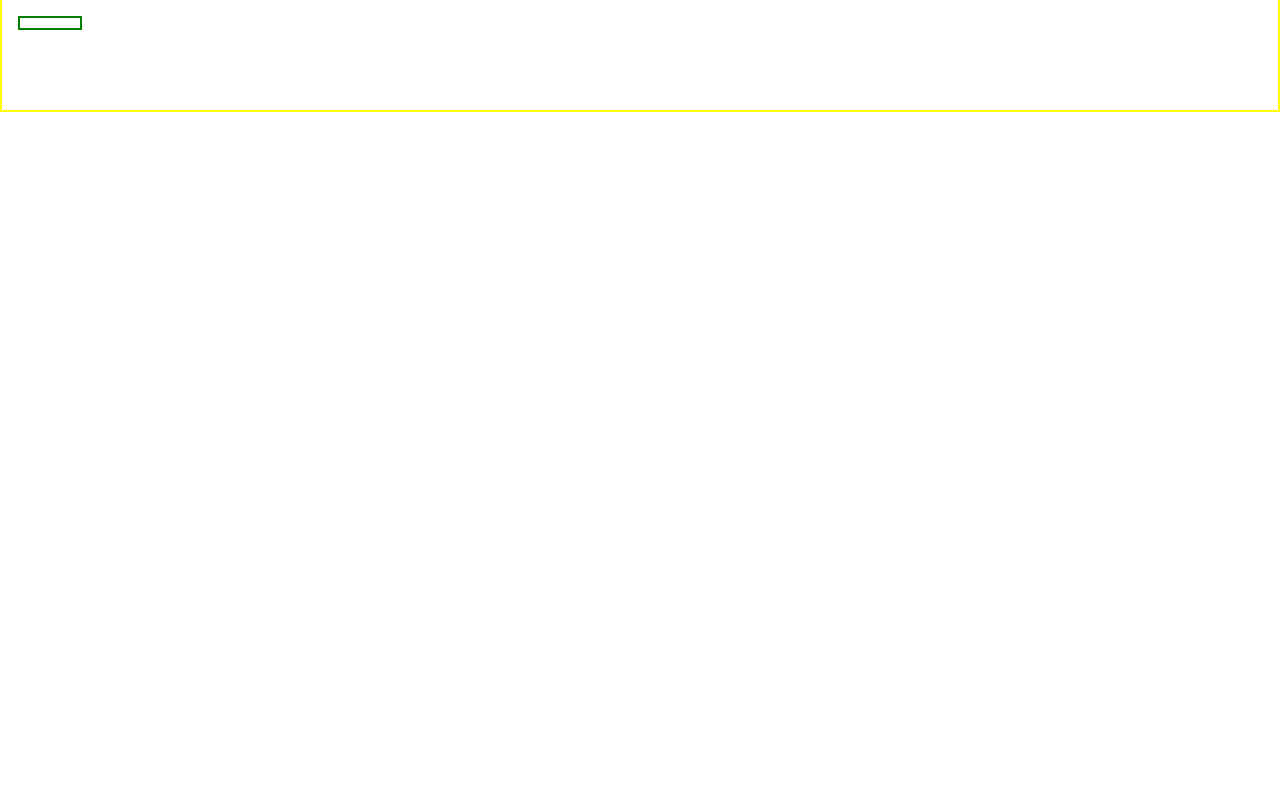
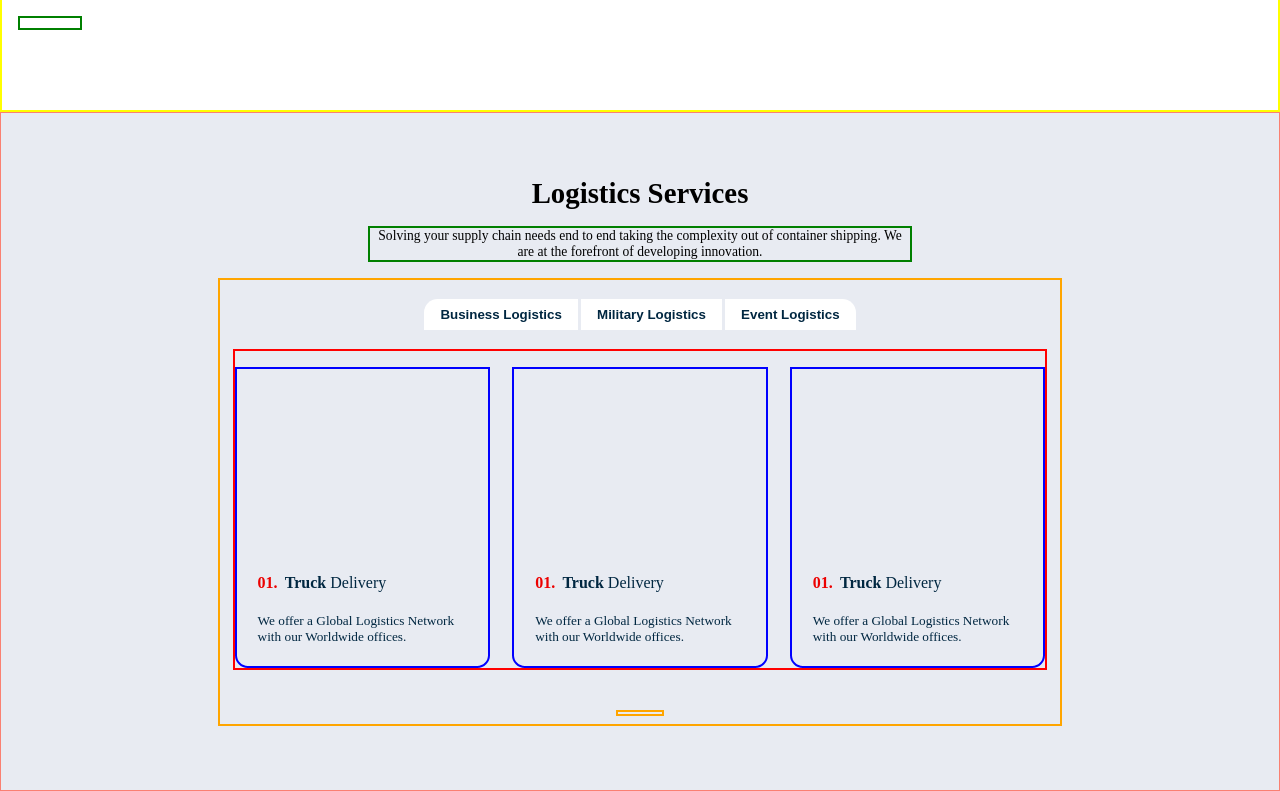
Before and after one commit to tracemycodes/fullstack_logistics_service_webapp, a React (Create React App) app: page / in a window 1280 px wide. Shown: the part 1156-1947 px from the top of the page. Before the commit the page ends 1268 px from the top, so only its background shows below. Built offline with nearby package versions, Linux system fonts and the light colour scheme.

Commit message:
logistics shipment ui styled

```diff
--- a/src/App.js
+++ b/src/App.js
@@ -1,6 +1,7 @@
 import AboutShipment from "./components/LandingPage/AboutShipment";
 import Header from "./components/LandingPage/Header";
 import LandingPage from "./components/LandingPage/LandingPage";
+import LogisticsService from "./components/LandingPage/LogisticsService";
 
 
 function App() {
@@ -9,6 +10,7 @@ function App() {
       <Header/>
       <LandingPage/>
       <AboutShipment/>
+      <LogisticsService/>
     </div>
   );
 }
--- a/src/components/LandingPage/Header.js
+++ b/src/components/LandingPage/Header.js
@@ -15,7 +15,7 @@ padding: .9rem .5rem;
 font-size: .75rem;
 display: flex;
 justify-content: space-between;
-  color: #93AFC1;
+color: #93AFC1;
 
   a {
     color: #93AFC1;
--- a/src/components/LandingPage/LogisticsService.js
+++ b/src/components/LandingPage/LogisticsService.js
@@ -1,12 +1,156 @@
-import React from 'react'
-import styled from 'styled-components'
+import React from 'react';
+import styled from 'styled-components';
+import { DivContainer } from '../../styles/styles';
+
+const Section = styled.section`
+  padding: 4rem 0rem;
+  border: 1px solid salmon;
+  //  background-color: #F8F9FB;
+  background-color: #e8ebf2;
+
+  h3 {
+    text-align: center;
+    font-size: 1.8rem;
+  }
+  .section-details {
+    border: 2px solid green;
+    width: 34rem;
+    font-size: 0.85rem;
+    text-align: center;
+    margin: 1rem auto;
+  }
+  .tab-group {
+    display: flex;
+    align-items: center;
+    justify-content: center;
+    margin: 1.2rem;
+
+    button {
+      padding: 0.5rem 1rem;
+      border: none;
+      background-color: #fff;
+      margin: 0 0.1rem;
+      color: #002741;
+      font-weight: 600;
+
+      &: hover {
+        background-color: #002741;
+        color: #fff;
+      }
+    }
+    .btn-left {
+      border-top-left-radius: 0.85rem;
+    }
+    .btn-right {
+      border-top-right-radius: 0.85rem;
+    }
+  }
+  .logistics-carousel {
+    border: 2px solid red;
+    display: flex;
+    align-items: center;
+    gap: 1.4rem;
+
+    .card {
+      border: 2px solid blue;
+      margin-top: 1rem;
+      color: #002741;
+      border-bottom-left-radius: .8rem;
+      border-bottom-right-radius: .8rem;
+    }
+    h4 {
+      margin: 0.8rem 1.3rem 0rem;
+      font-size: 1rem;
+      font-weight: 500;
+    }
+    p {
+      margin: 1.3rem;
+      font-size: 0.83rem;
+    }
+    .card-num {
+      color: #ec0101;
+      font-weight: bold;
+      margin-right: 0.2rem;
+    }
+    .card-img {
+      height: 12rem;
+      padding: 0.1rem;
+      position: relative;
+
+      &:after {
+        content: ' ';
+        position: absolute;
+        top: 0;
+        left: 0;
+        height: 100%;
+        width: 100%;
+      }
+      :hover:after {
+        background-color: rgb(0, 39, 65, 0.8);
+      }
+    }
+  }
+  .pagination {
+    border: 2px solid orange;
+    width: 3rem;
+    height: 0.4rem;
+    margin: 2.5rem auto 0.5rem;
+  }
+`;
 
 const LogisticsService = () => {
   return (
-    <div>
+    <Section>
+      <h3>Logistics Services</h3>
+      <p className='section-details'>
+        Solving your supply chain needs end to end taking the complexity out of
+        container shipping. We are at the forefront of developing innovation.
+      </p>
+      <DivContainer>
+        <div className='tab-group'>
+          <button className='btn-left'>Business Logistics</button>
+          <button className='btn'>Military Logistics</button>
+          <button className='btn-right'>Event Logistics</button>
+        </div>
+        <section className='logistics-carousel'>
+          <div className='card'>
+            <div className='card-img'></div>
+            <h4>
+              {' '}
+              <span className='card-num'>01.</span> <strong>Truck </strong>{' '}
+              Delivery{' '}
+            </h4>
+            <p>
+              We offer a Global Logistics Network with our Worldwide offices.
+            </p>
+          </div>
+          <div className='card'>
+            <div className='card-img'></div>
+            <h4>
+              {' '}
+              <span className='card-num'>01.</span> <strong>Truck </strong>{' '}
+              Delivery{' '}
+            </h4>
+            <p>
+              We offer a Global Logistics Network with our Worldwide offices.
+            </p>
+          </div>
+          <div className='card'>
+            <div className='card-img'></div>
+            <h4>
+              {' '}
+              <span className='card-num'>01.</span> <strong>Truck </strong>{' '}
+              Delivery{' '}
+            </h4>
+            <p>
+              We offer a Global Logistics Network with our Worldwide offices.
+            </p>
+          </div>
+        </section>
+        <div className='pagination'></div>
+      </DivContainer>
+    </Section>
+  );
+};
 
-    </div>
-  )
-}
-
-export default LogisticsService
+export default LogisticsService;
```
